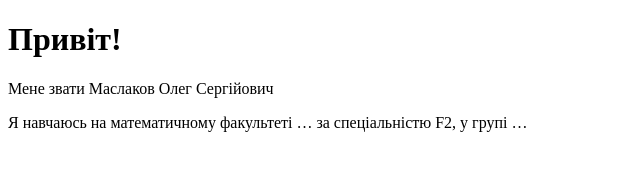
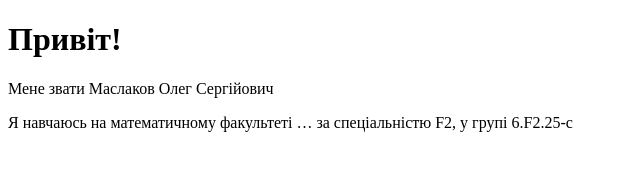
Before and after one commit to Oleg301-bit/Work1, a plain HTML site: page index.html in a window 1280 px wide. Shown: the full height of the page, 0-640 px from the left. Drawn offline with Linux system fonts and the light colour scheme.

Commit message:
Initial commit

```diff
--- a/index.html
+++ b/index.html
@@ -10,6 +10,6 @@ initial-scale=1.0">
  <h1>Привіт!</h1>
  <p>Мене звати Маслаков Олег Сергійович</p>
  <p>Я навчаюсь на математичному факультеті … за спеціальністю F2, у
-групі …</p>
+групі 6.F2.25-c</p>
 </body>
 </html>
```
